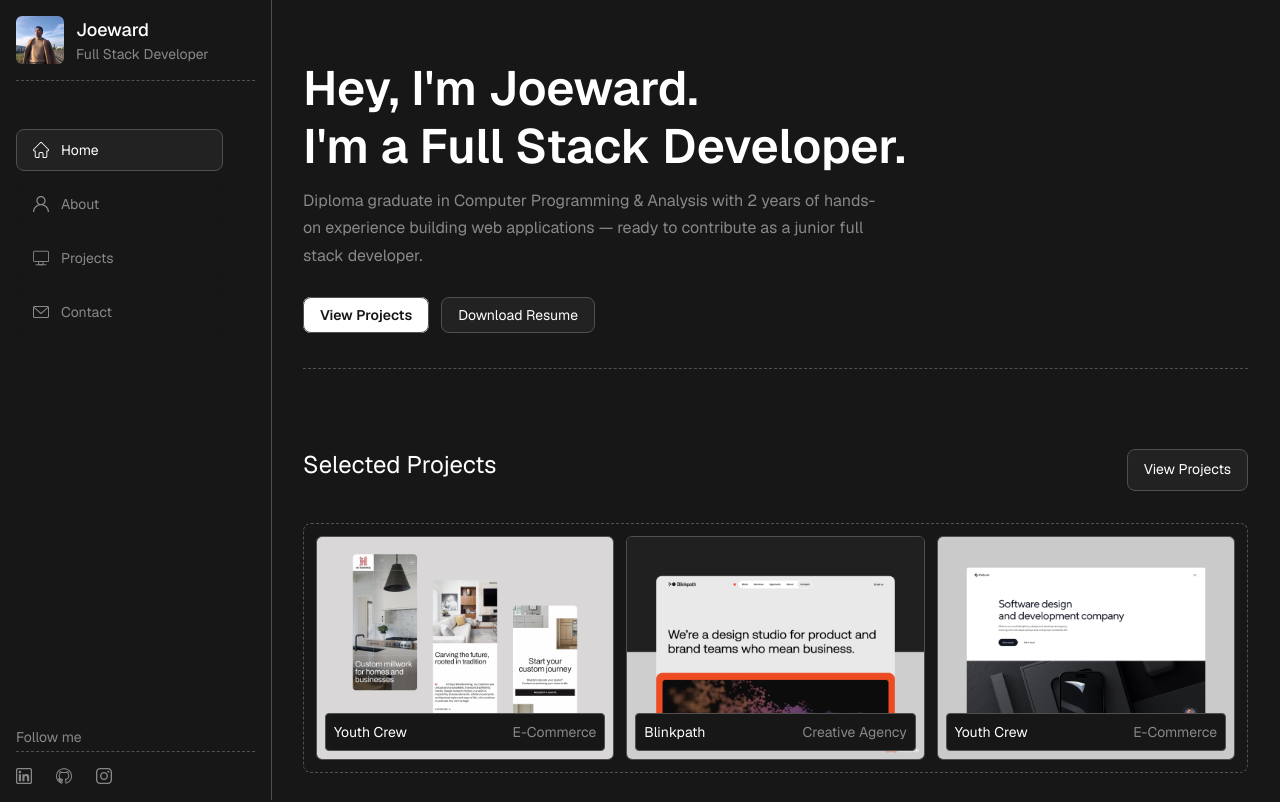
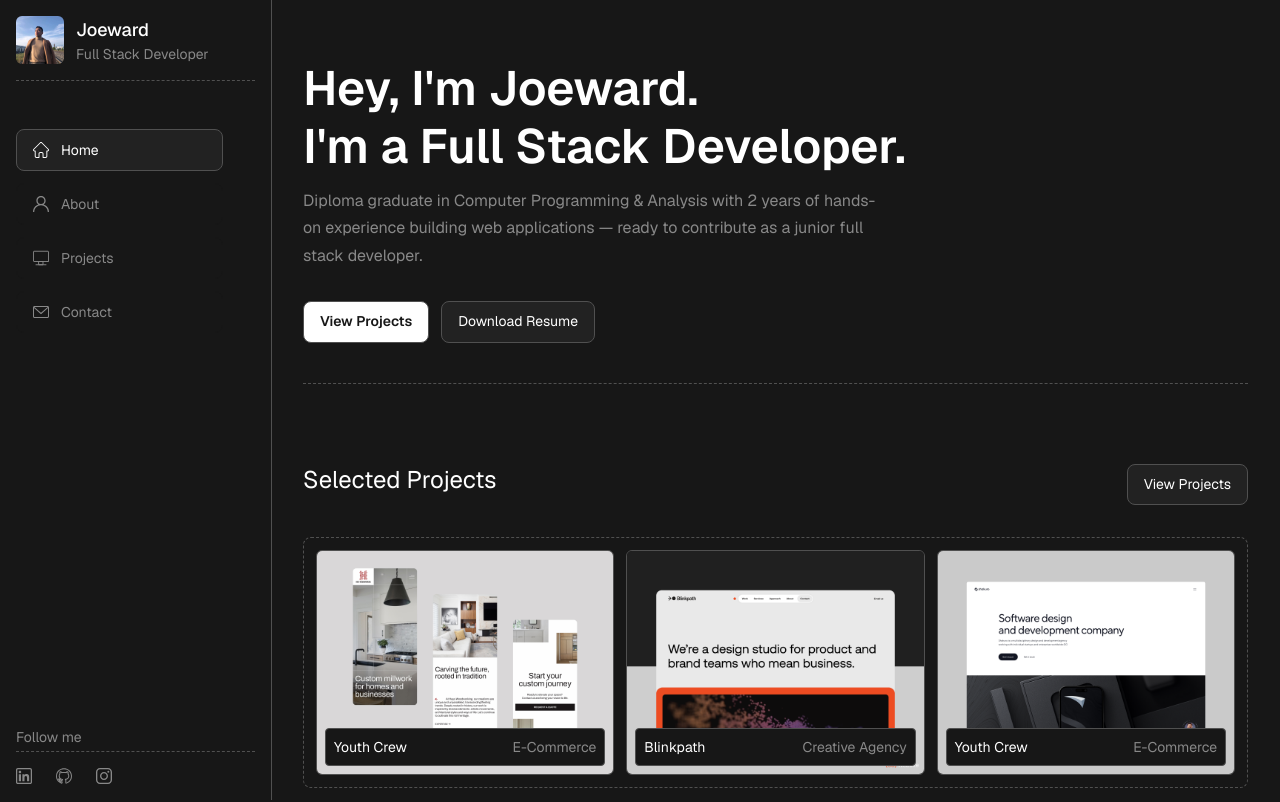
Before and after one commit to joewardperalta/personal-portfolio, a Next.js app: page / in a window 1280 px wide. Shown: the top 802 px of the page. Built offline with nearby package versions, Linux system fonts and the light colour scheme.

Commit message:
Wrap the hero section CTA in a flex

```diff
--- a/app/page.js
+++ b/app/page.js
@@ -3,7 +3,6 @@ import Link from "next/link";
 import Headline from "@/components/Headline";
 import Section from "@/components/Section";
 import Wrapper from "@/components/Wrapper";
-import CallToAction from "@/components/CallToAction";
 import { SectionHeading, Paragraph, Title } from "@/components/Typography";
 import ProjectList from "@/components/ProjectList";
 import StackList from "@/components/StackList";
@@ -31,7 +30,7 @@ export default function Page() {
             </Paragraph>
           </Headline>
 
-          <CallToAction>
+          <Flex>
             <Link className="btn primary-btn" href="/projects">
               View projects
             </Link>
@@ -42,7 +41,7 @@ export default function Page() {
             >
               Download resume
             </Link>
-          </CallToAction>
+          </Flex>
         </Wrapper>
       </Section>
 
--- a/components/CallToAction.jsx
+++ /dev/null
@@ -1,3 +0,0 @@
-export default function CallToAction({ children, className }) {
-  return <div className={` ${className}`}>{children}</div>;
-}
```
